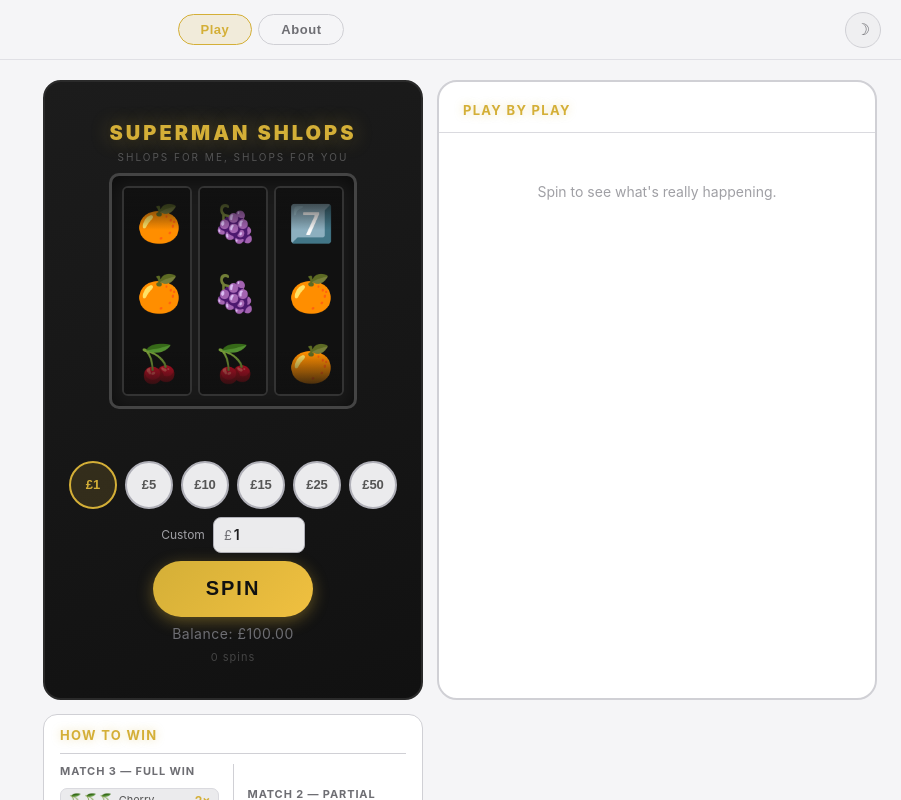
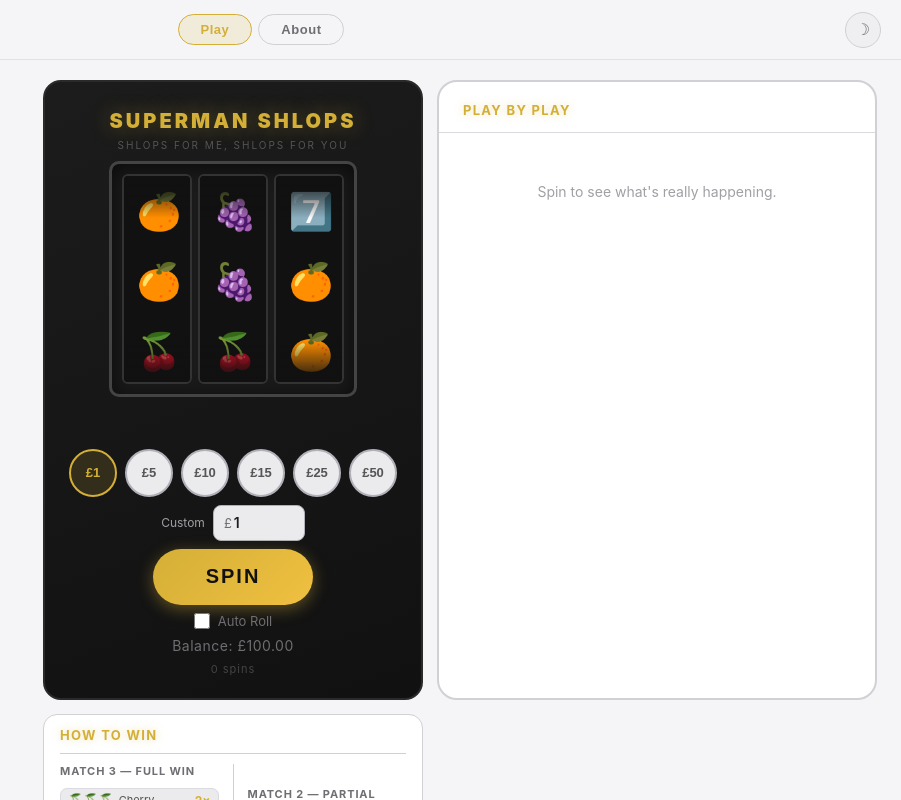
Before and after one commit to danbennett239/House-Always-Loses, a React (Vite) app: page / in a window 1280 px wide. Shown: the top 800 px of the page, without its empty margins (379-1280 px from the left). Built offline with nearby package versions, Linux system fonts and the light colour scheme.

Commit message:
Add auto roll functionality

```diff
--- a/src/components/SlotMachine/SlotMachine.jsx
+++ b/src/components/SlotMachine/SlotMachine.jsx
@@ -1,4 +1,4 @@
-import { useState, useCallback, useRef } from 'react'
+import { useState, useCallback, useEffect, useRef } from 'react'
 import Reels from './Reels.jsx'
 import SpinButton from './SpinButton.jsx'
 import ResultMessage from './ResultMessage.jsx'
@@ -8,8 +8,11 @@ import './SlotMachine.css'
 
 export default function SlotMachine({ reels, spinning, lastResult, balance, bet, setBet, spin, canSpin, gameOver, reset, sessionData, onReelsSettled }) {
   const [reelsSettled, setReelsSettled] = useState(true)
+  const [autoRoll, setAutoRoll] = useState(false)
   const preSpinBalance = useRef(balance)
   const reelsRef = useRef(null)
+  // Only auto-roll after the user has manually spun at least once with auto-roll on
+  const autoRollArmed = useRef(false)
 
   const handleAllStopped = useCallback(() => {
     setReelsSettled(true)
@@ -19,8 +22,17 @@ export default function SlotMachine({ reels, spinning, lastResult, balance, bet,
   const handleSpin = useCallback(() => {
     preSpinBalance.current = balance
     setReelsSettled(false)
+    autoRollArmed.current = true
     spin()
   }, [spin, balance])
+
+  // Auto-roll: wait 1.5s after reels settle then fire next spin
+  useEffect(() => {
+    if (!autoRoll || !reelsSettled || !canSpin || gameOver) return
+    if (!autoRollArmed.current) return
+    const t = setTimeout(handleSpin, 1500)
+    return () => clearTimeout(t)
+  }, [autoRoll, reelsSettled, canSpin, gameOver, handleSpin])
 
   const isWin = reelsSettled && lastResult?.win && !lastResult?.isLDW
 
@@ -51,6 +63,8 @@ export default function SlotMachine({ reels, spinning, lastResult, balance, bet,
         onSpin={handleSpin}
         spinDisabled={!canSpin || !reelsSettled}
         spinning={spinning || !reelsSettled}
+        autoRoll={autoRoll}
+        setAutoRoll={setAutoRoll}
       />
 
       <div className="spin-counter">
--- a/src/components/SlotMachine/SpinButton.css
+++ b/src/components/SlotMachine/SpinButton.css
@@ -79,6 +79,23 @@
   transform: none;
 }
 
+.auto-roll-label {
+  display: flex;
+  align-items: center;
+  gap: 8px;
+  font-size: 13px;
+  color: var(--text-secondary);
+  cursor: pointer;
+  user-select: none;
+}
+
+.auto-roll-checkbox {
+  width: 16px;
+  height: 16px;
+  accent-color: var(--gold);
+  cursor: pointer;
+}
+
 .balance-display {
   font-size: 14px;
   color: var(--text-secondary);
--- a/src/components/SlotMachine/SpinButton.jsx
+++ b/src/components/SlotMachine/SpinButton.jsx
@@ -4,7 +4,7 @@ import './SpinButton.css'
 const BET_INCREMENTS = [1, 5, 10, 15, 25, 50]
 const MIN_BET = 1
 
-export default function SpinButton({ bet, setBet, balance, onSpin, spinDisabled, spinning }) {
+export default function SpinButton({ bet, setBet, balance, onSpin, spinDisabled, spinning, autoRoll, setAutoRoll }) {
   const [draft, setDraft] = useState(String(bet))
   const [error, setError] = useState('')
 
@@ -86,6 +86,16 @@ export default function SpinButton({ bet, setBet, balance, onSpin, spinDisabled,
         {spinning ? 'Spinning…' : 'SPIN'}
       </button>
 
+      <label className="auto-roll-label">
+        <input
+          type="checkbox"
+          className="auto-roll-checkbox"
+          checked={autoRoll}
+          onChange={e => setAutoRoll(e.target.checked)}
+        />
+        Auto Roll
+      </label>
+
       <div className="balance-display">Balance: £{balance.toFixed(2)}</div>
     </div>
   )
```
